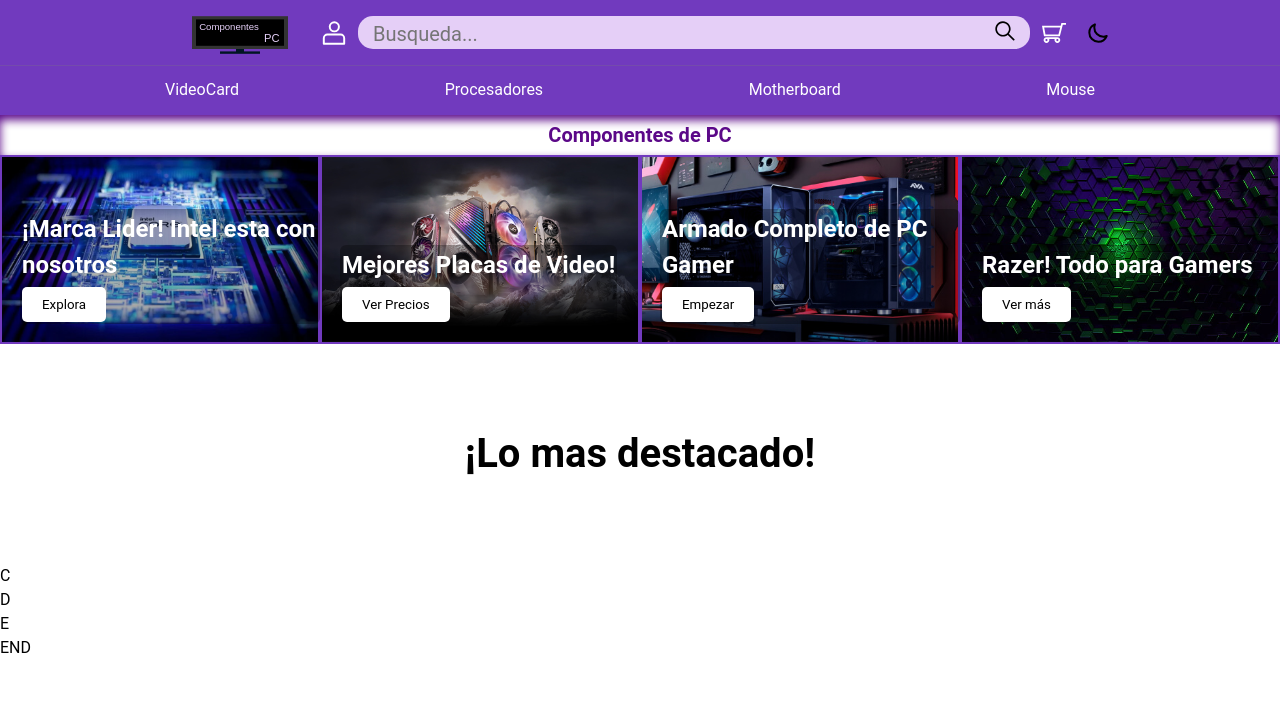
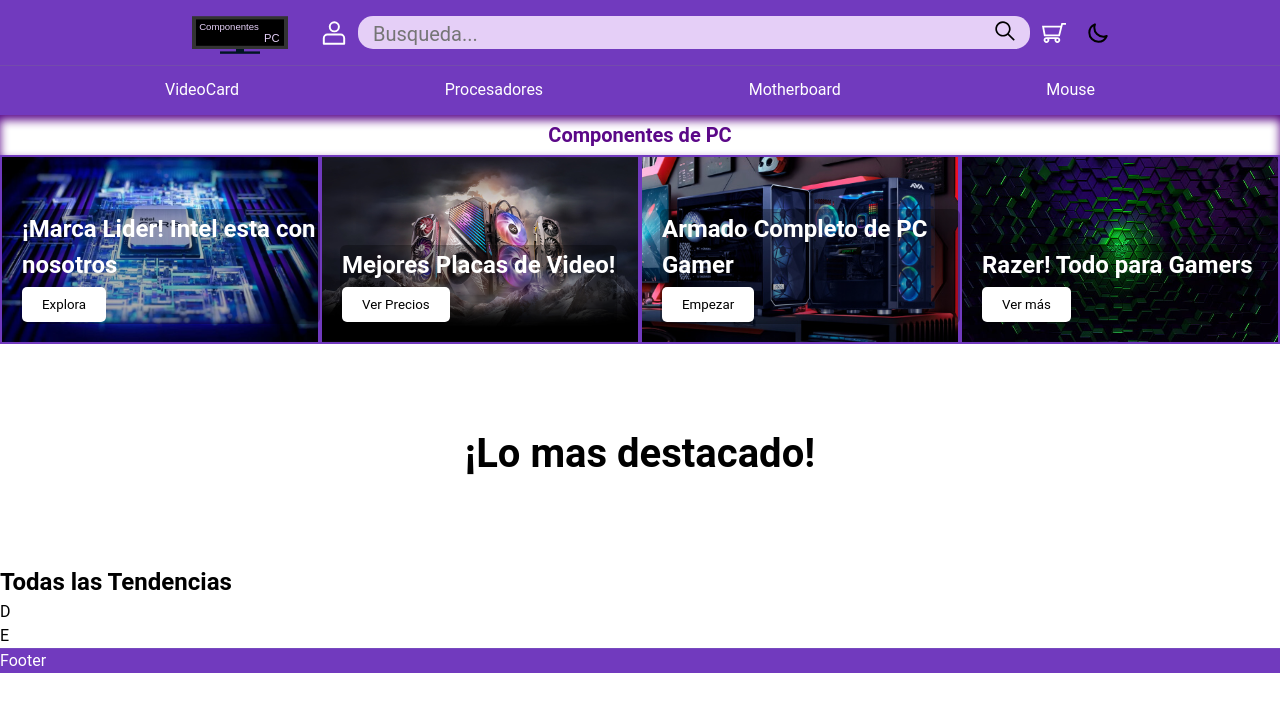
Before and after one commit to Nico96C/Componentes-PC, a React (Vite) app: page / in a window 1280 px wide. Shown: the top 712 px of the page. Built offline with nearby package versions, Linux system fonts and the light colour scheme.

Commit message:
Agregado algunas clases + CSS

```diff
--- a/src/App.css
+++ b/src/App.css
@@ -113,6 +113,10 @@
   border: none;
   background: none;
   outline: none;
+}
+
+.Button-Mode:hover {
+  cursor: pointer;
 }
 
 .Navbar {
@@ -296,6 +300,54 @@
   margin-bottom: 20px;
 }
 
+.Trends-Container {
+  height: auto;
+  background-color: transparent;
+  background-repeat: no-repeat;
+  background-size: auto 100%;
+  background-position: left top;
+  display: flex;
+  -webkit-box-pack: end;
+  justify-content: flex-end;
+  -webkit-box-align: center;
+  align-items: center;
+  flex-wrap: wrap;
+  width: 100%;
+}
+
+.Trends-Header {
+  width: 100%;
+  display: flex;
+  -webkit-box-pack: justify;
+  justify-content: space-between;
+  -webkit-box-align: center;
+  align-items: center;
+}
+
+.Trends-Body {
+  width: 100%;
+  position: relative;
+  display: flex;
+  -webkit-box-pack: start;
+  justify-content: flex-start;
+  -webkit-box-align: center;
+  align-items: center;
+}
+
+.Web-End {
+  width: 100%;
+  height: auto;
+  background-color: var(--color-intermediatePurple);
+  color: white;
+  border-top: 1px solid rgba(144, 139, 194, 0.2);
+}
+
+@media (min-width: 1600px) {
+.Web-End {
+  padding: 55px 160px 100px;
+}
+}
+
 @media (max-width: 768px) {
   .Logo-Container {
     position: absolute;
--- a/src/App.jsx
+++ b/src/App.jsx
@@ -144,11 +144,18 @@
             <h2 className="Featured-Title"> ¡Lo mas destacado! </h2>
             <div> </div>
           </div>
-          <div>C</div>
+
+          <div className="Trends-Container">
+            <div className="Trends-Header">
+              <h2 className="Trends-Title"> Todas las Tendencias </h2>
+            </div>
+            <div className="Trends-Body"></div>
+          </div>
+
           <div>D</div>
           <div>E</div>
         </div>
-        <footer className="Web-End"> END </footer>
+        <footer className="Web-End"> Footer </footer>
       </div>
     </>
   );
```
